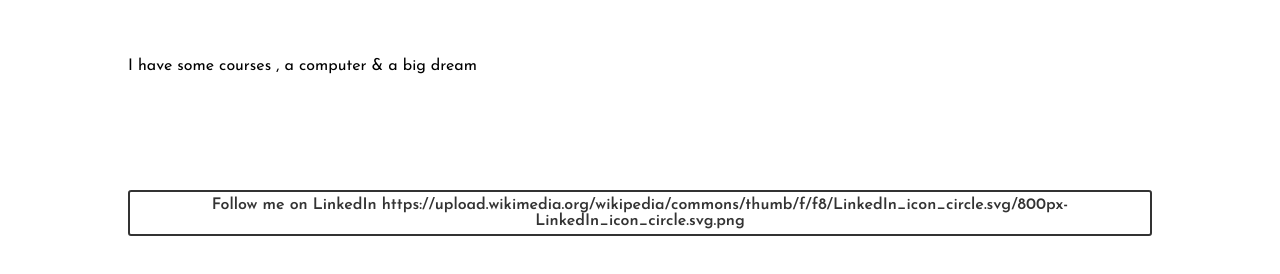
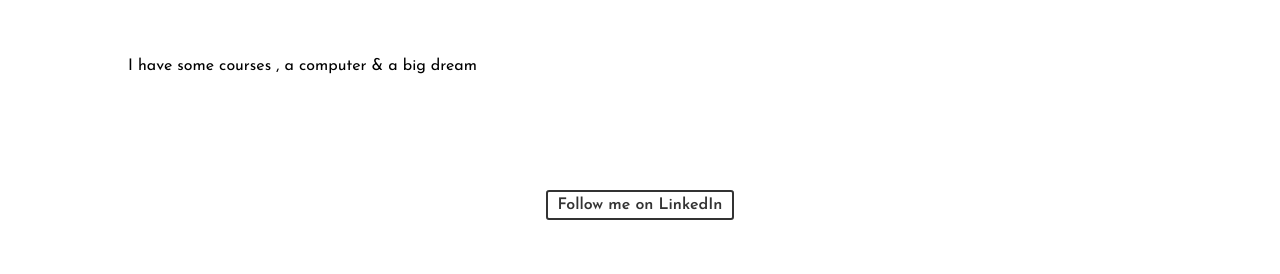
Before and after one commit to igoranholeto/igoranholeto.github.io, a plain HTML site: page index.html in a window 1280 px wide. Shown: the part 572-846 px from the top of the page. Drawn offline with Linux system fonts and the light colour scheme.

Commit message:
Update index.html

```diff
--- a/index.html
+++ b/index.html
@@ -142,7 +142,7 @@ a{
 
 .twtr{
   margin-top:100px
-}.btn.twtr:after{content:"https://upload.wikimedia.org/wikipedia/commons/thumb/f/f8/LinkedIn_icon_circle.svg/800px-LinkedIn_icon_circle.svg.png";padding-left:5px}
+}
   </style>
 
   <!-- Content Starts Here -->
```
